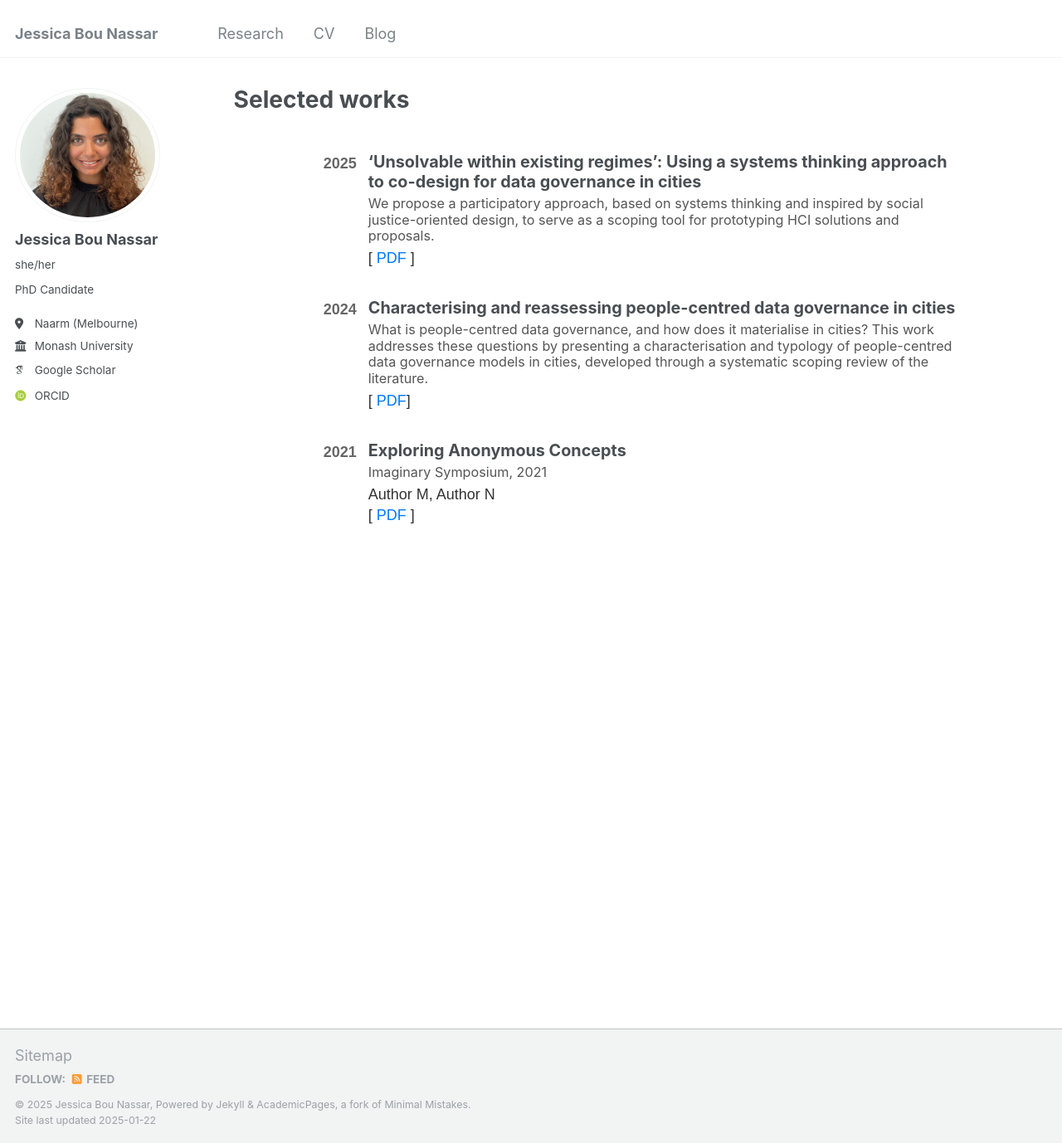
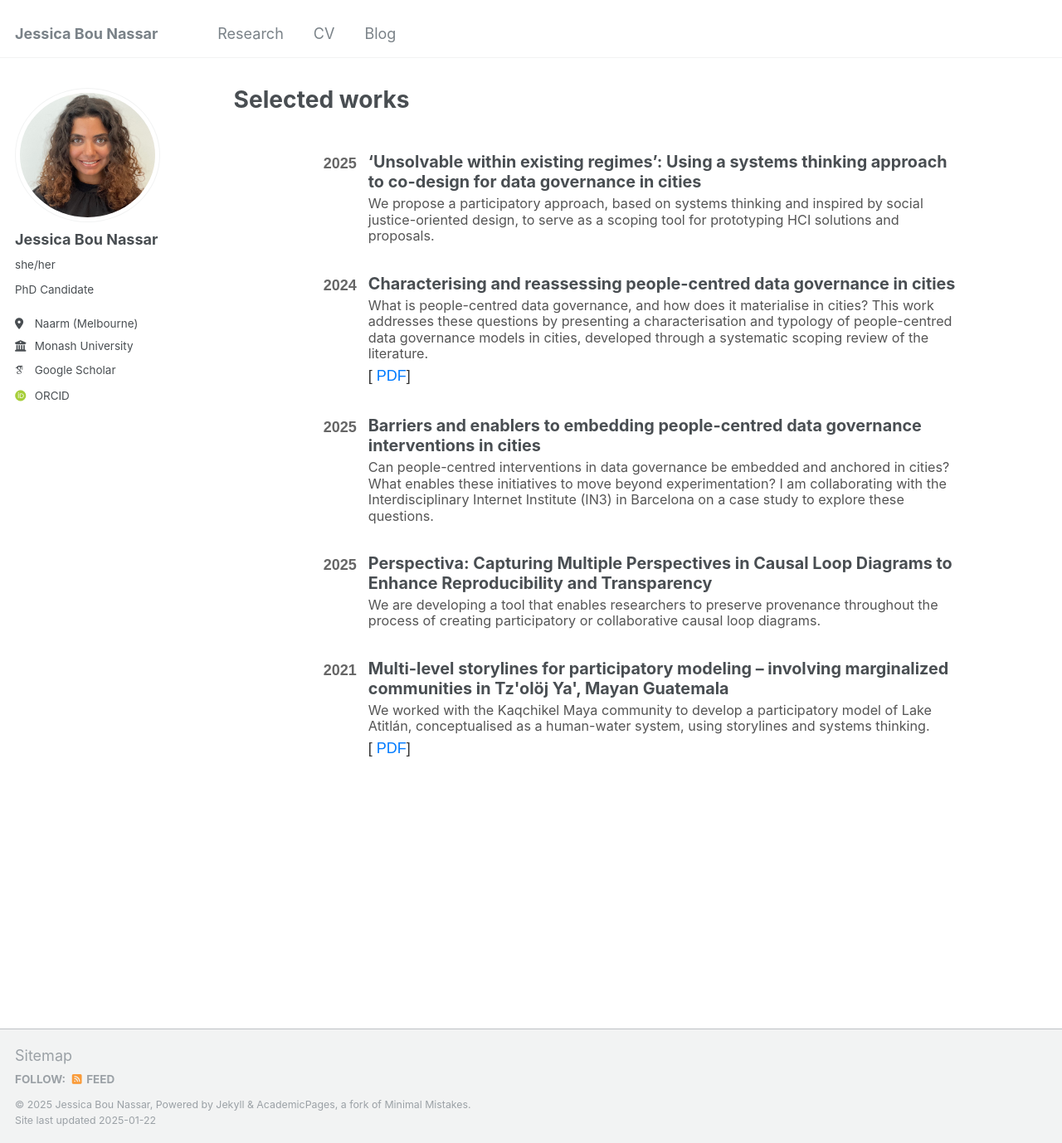
Before and after one commit to jessicabounassar/jessicabounassar.github.io, a Jekyll site: the page built from _pages/publications.html, in a window 1280 px wide and 1378 px high. Shown: the whole window at 83% size. Built offline with Jekyll 4.4.1, drawn with Linux system fonts in a browser that asks for light colours; some web fonts are replaced.

Commit message:
Update publications.html

```diff
--- a/_pages/publications.html
+++ b/_pages/publications.html
@@ -88,9 +88,7 @@ author_profile: true
           ‘Unsolvable within existing regimes’: Using a systems thinking approach to co-design for data governance in cities
           <span> We propose a participatory approach, based on systems thinking and inspired by social justice-oriented design, to serve as a scoping tool for prototyping HCI solutions and proposals.</span>
         </h4>
-        <p>
-          [ <a href="https://example.com/paper1.pdf">PDF</a> ]
-        </p>
+
       </li>
 
       <!-- Example Publication #2 -->
@@ -108,14 +106,34 @@ author_profile: true
 
       <!-- Example Publication #3 -->
       <li>
+        <span class="time">2025</span>
+        <h4>
+         Barriers and enablers to embedding people-centred data governance interventions in cities
+          <span>Can people-centred interventions in data governance be embedded and anchored in cities? What enables these initiatives to move beyond experimentation? I am collaborating with the Interdisciplinary Internet Institute (IN3) in Barcelona on a case study to explore these questions.</span>
+        </h4>
+
+      </li>
+
+       <!-- Example Publication #3 -->
+      <li>
+        <span class="time">2025</span>
+        <h4>
+         Perspectiva: Capturing Multiple Perspectives in Causal Loop Diagrams to Enhance Reproducibility and Transparency
+          <span>We are developing a tool that enables researchers to preserve provenance throughout the process of creating participatory or collaborative causal loop diagrams.</span>
+        </h4>
+
+      </li>
+
+       <!-- Example Publication #3 -->
+      <li>
         <span class="time">2021</span>
         <h4>
-          Exploring Anonymous Concepts
-          <span>Imaginary Symposium, 2021</span>
+         Multi-level storylines for participatory modeling – involving marginalized communities in Tz'olöj Ya', Mayan Guatemala
+          <span>We worked with the Kaqchikel Maya community to develop a participatory model of Lake Atitlán, conceptualised as a human-water system, using storylines and systems thinking.</span>
         </h4>
         <p>
-          Author M, Author N<br>
-          [ <a href="https://example.com/paper3.pdf">PDF</a> ]
+
+          [ <a href="https://hess.copernicus.org/articles/25/1283/2021/hess-25-1283-2021.html">PDF</a>]
         </p>
       </li>
     </ul>
```
